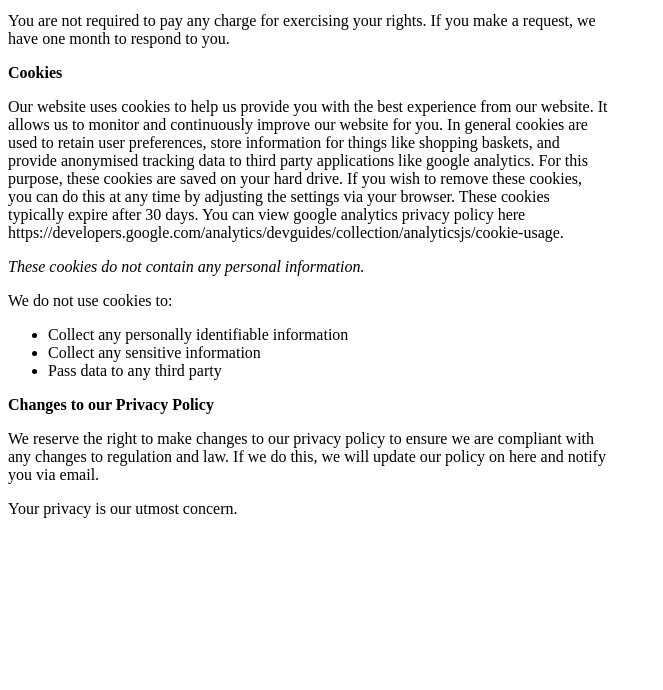
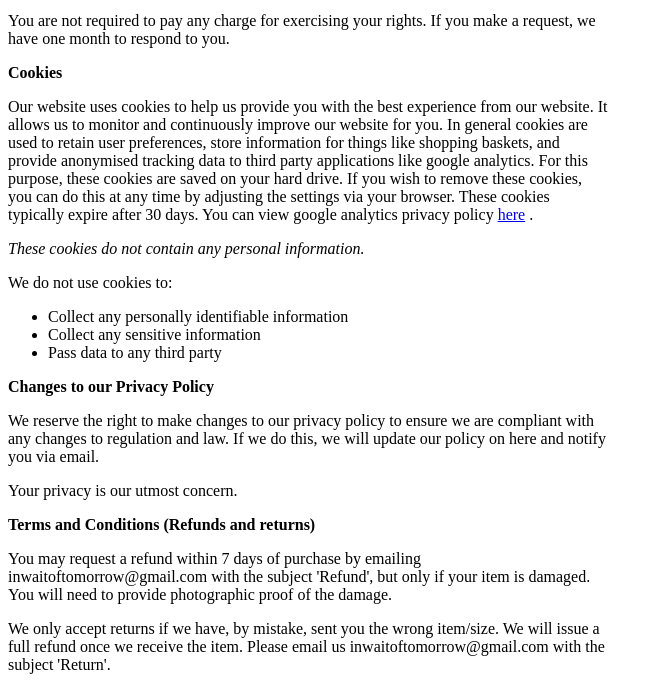
Before and after one commit to dillonlad/Individual_Exercise_3, a Flask app: template app/templates/privacy_statement.html in a window 1280 px wide. Shown: the part 1068-1758 px from the top of the page, without its empty margins (0-663 px from the left). Before the commit the page ends 1586 px from the top, so only its background shows below. Run offline with Flask 2, Linux system fonts and the light colour scheme; the template is opened without the code that fills it, so the values that code supplies are empty.

Commit message:
updated shop

```diff
--- a/app/templates/privacy_statement.html
+++ b/app/templates/privacy_statement.html
@@ -4,7 +4,7 @@
          <meta charset="UTF-8">
     </head>
     <body>
-        <div class="m-auto font-weight-normal collapse text-left" id="collapseSearch" style="max-width: 600px">
+        <div class="m-auto font-weight-normal collapse text-left pt-5" id="collapseSearch" style="max-width: 600px">
             <p>Dear users and customers, </p>
             <p>You can contact us at any time regarding your data via email at inwaitoftomorrow@gmail.com. </p>
             <p>Our privacy policy describes how the data and information supplied by you is managed and compliant with the General Data Protection Regulation / GDPR and Data Protection Act 18. </p>
@@ -39,7 +39,7 @@
             <p>You are not required to pay any charge for exercising your rights. If you make a request, we have one month to respond to you. </p>
 
             <p><strong>Cookies</strong></p>
-            <p>Our website uses cookies to help us provide you with the best experience from our website. It allows us to monitor and continuously improve our website for you. In general cookies are used to retain user preferences, store information for things like shopping baskets, and provide anonymised tracking data to third party applications like google analytics. For this purpose, these cookies are saved on your hard drive. If you wish to remove these cookies, you can do this at any time by adjusting the settings via your browser. These cookies typically expire after 30 days. You can view google analytics privacy policy here https://developers.google.com/analytics/devguides/collection/analyticsjs/cookie-usage. </p>
+            <p>Our website uses cookies to help us provide you with the best experience from our website. It allows us to monitor and continuously improve our website for you. In general cookies are used to retain user preferences, store information for things like shopping baskets, and provide anonymised tracking data to third party applications like google analytics. For this purpose, these cookies are saved on your hard drive. If you wish to remove these cookies, you can do this at any time by adjusting the settings via your browser. These cookies typically expire after 30 days. You can view google analytics privacy policy <a href="https://developers.google.com/analytics/devguides/collection/analyticsjs/cookie-usage">here</a> . </p>
             <p><em>These cookies do not contain any personal information.</em>
             <p>We do not use cookies to: </p>
             <ul>
@@ -51,6 +51,10 @@
             <p><strong>Changes to our Privacy Policy</strong></p>
             <p>We reserve the right to make changes to our privacy policy to ensure we are compliant with any changes to regulation and law. If we do this, we will update our policy on here and notify you via email. </p>
             <p>Your privacy is our utmost concern.</p>
+
+            <p><strong>Terms and Conditions (Refunds and returns)</strong></p>
+            <p>You may request a refund within 7 days of purchase by emailing inwaitoftomorrow@gmail.com with the subject 'Refund', but only if your item is damaged. You will need to provide photographic proof of the damage.</p>
+            <p>We only accept returns if we have, by mistake, sent you the wrong item/size. We will issue a full refund once we receive the item. Please email us inwaitoftomorrow@gmail.com with the subject 'Return'.</p>
         </div>
     </body>
 </html>
```
